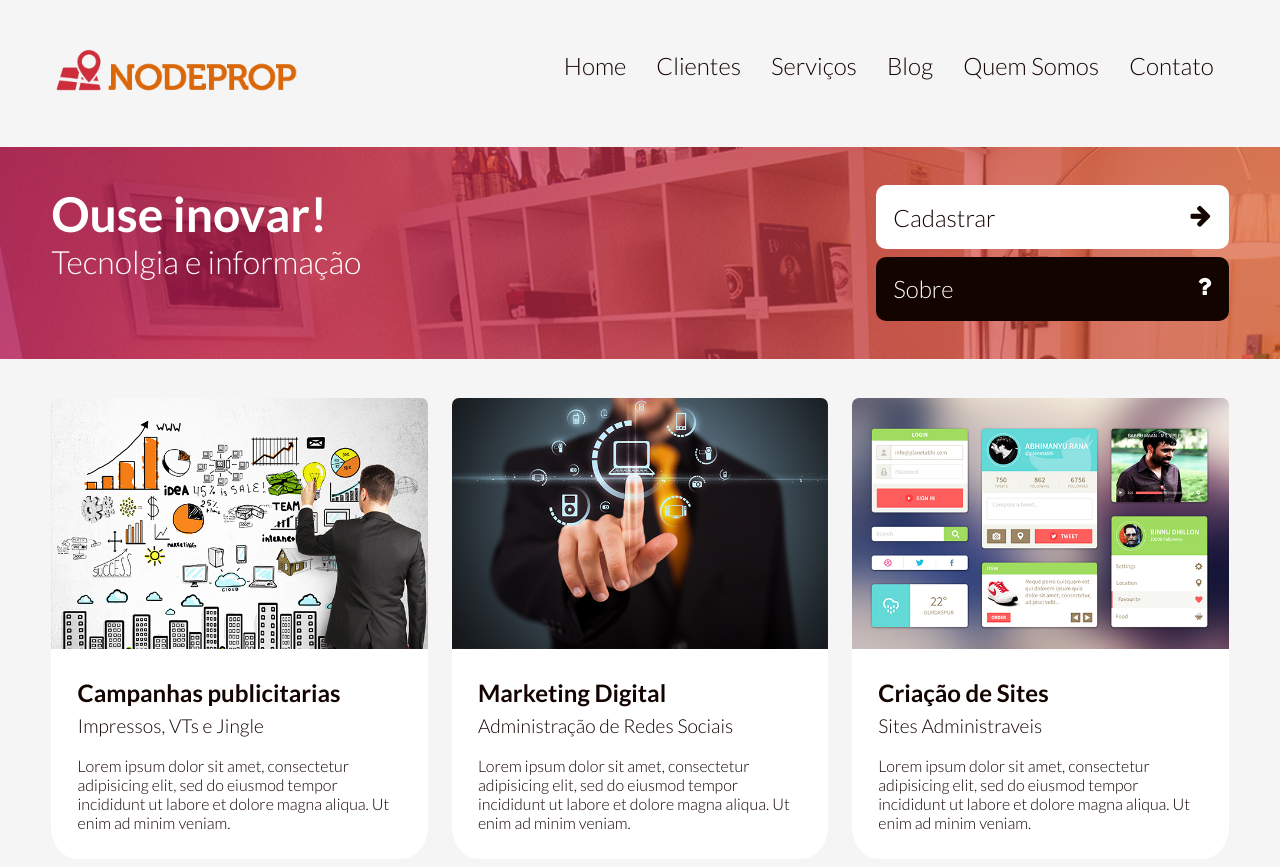
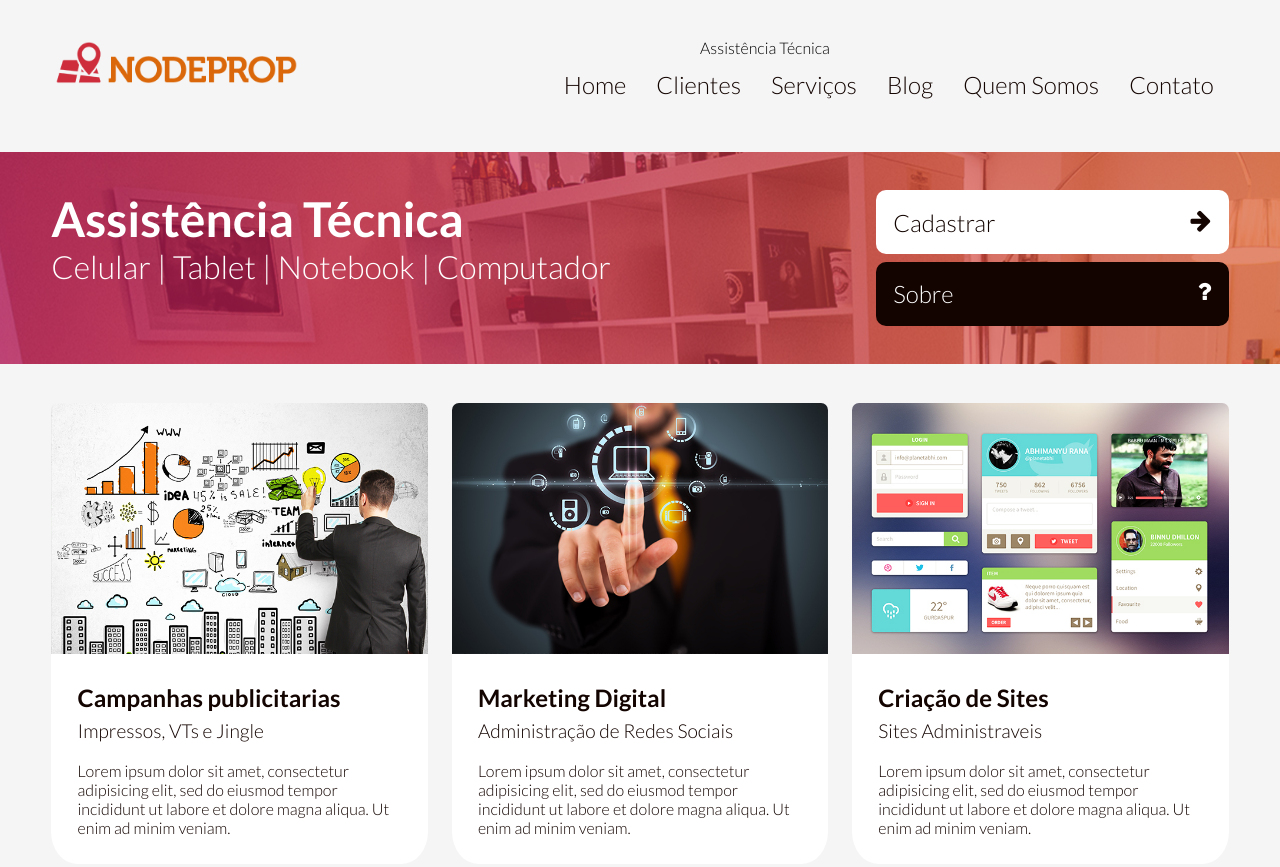
Before and after one commit to fabiodevs/nodeprop, a plain HTML site: page index.html in a window 1280 px wide. Shown: the top 867 px of the page. Drawn offline with nearby package versions, Linux system fonts and the light colour scheme.

Commit message:
Ajustes
Alteção de conteúdo

```diff
--- a/css/style.css
+++ b/css/style.css
@@ -28,10 +28,10 @@ img{max-width: 100%}
 
 /*CABEÇALHO*/
 .logo{
-	width: 130px;
-	height: 70px;
+	width: 56px;
+	height: 56px;
 	float: left;
-	background: url(../img/logo_fdl_mobile.png) center center/130px no-repeat;
+	background: url(../img/logo_simples.png) center center/45px no-repeat;
 	font-size:0;
 }
 
--- a/index.html
+++ b/index.html
@@ -11,13 +11,14 @@
 	<link rel="stylesheet" type="text/css" href="css/style.css">
 	<link rel="stylesheet" type="text/css" href="https://cdnjs.cloudflare.com/ajax/libs/font-awesome/4.7.0/css/font-awesome.css">
 	<link href="https://fonts.googleapis.com/css?family=Lato:300,400,700" rel="stylesheet">
-	<link rel="icon" href="img/logo_fdl_mobile.png">
+	<link rel="icon" href="img/logo_simples.png">
 
 	<script src="http://code.jquery.com/jquery-3.3.1.min.js" type="text/javascript"></script>
 </head>
 <body>
 	<header class="cabecalho container">
 		<a href="index.html"> <h1 class="logo">FDL - Tecnologia </h1></a>
+		<h2>Assistência Técnica</h2>
 		<button class="btn-menu bg-gradient"> <i class="fa fa-bars" aria-hidden="true"></i>
 		</button>﻿
 		<nav class="menu">
@@ -35,8 +36,8 @@
 
 	<div class="banner container">
 		<div class="title">
-			<h2> Ouse inovar!</h2>
-			<h3> Tecnolgia e informação</h3>
+			<h2> Assistência Técnica </h2>
+			<h3>Celular | Tablet | Notebook | Computador	</h3>
 		</div>
 		<div class="buttons">
 			<button class="btn btn-cadastrar bg-white">
```
Also changed, not shown: img/logo_fdl_mobile.png, img/logo_simples.png (added).
